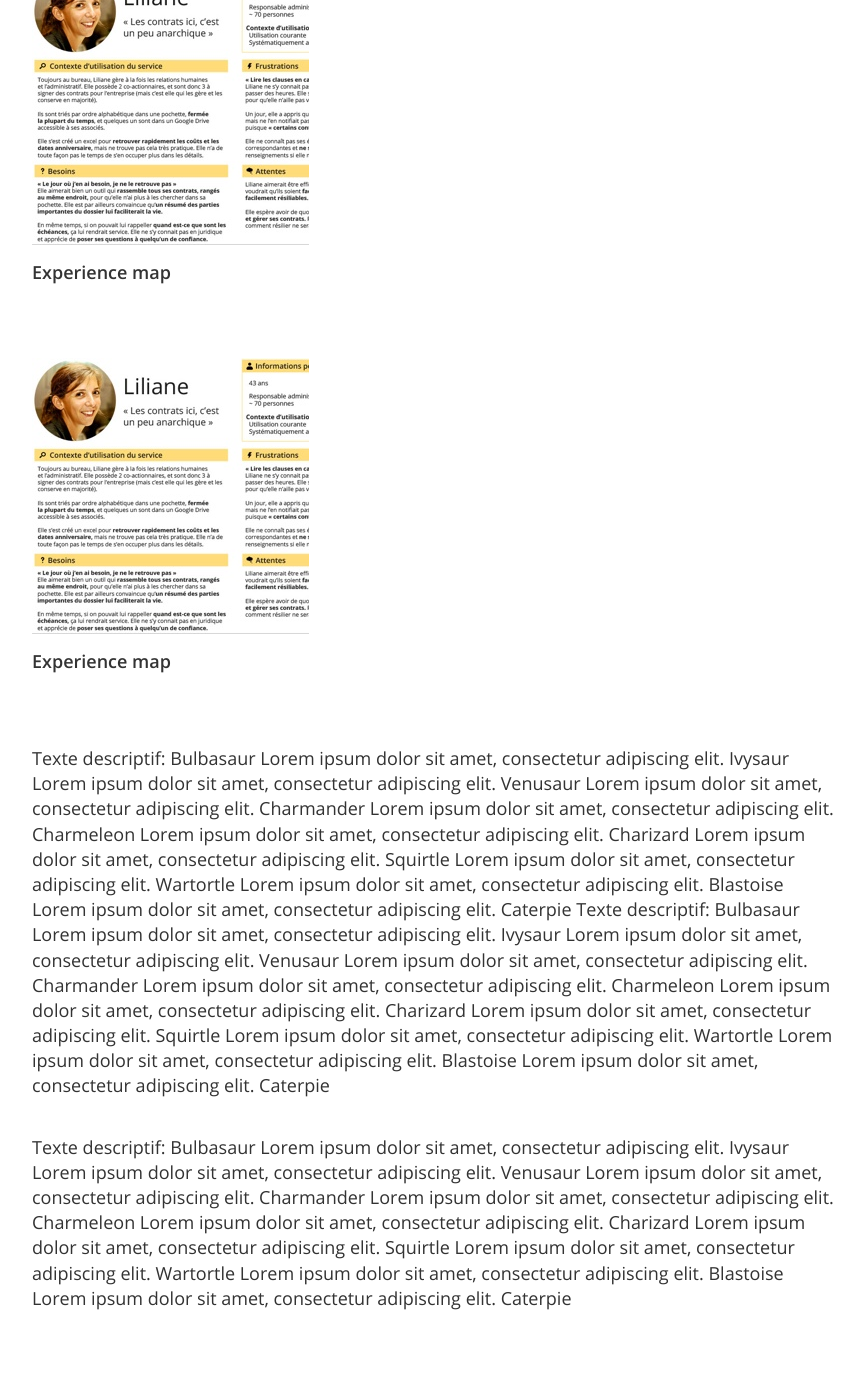
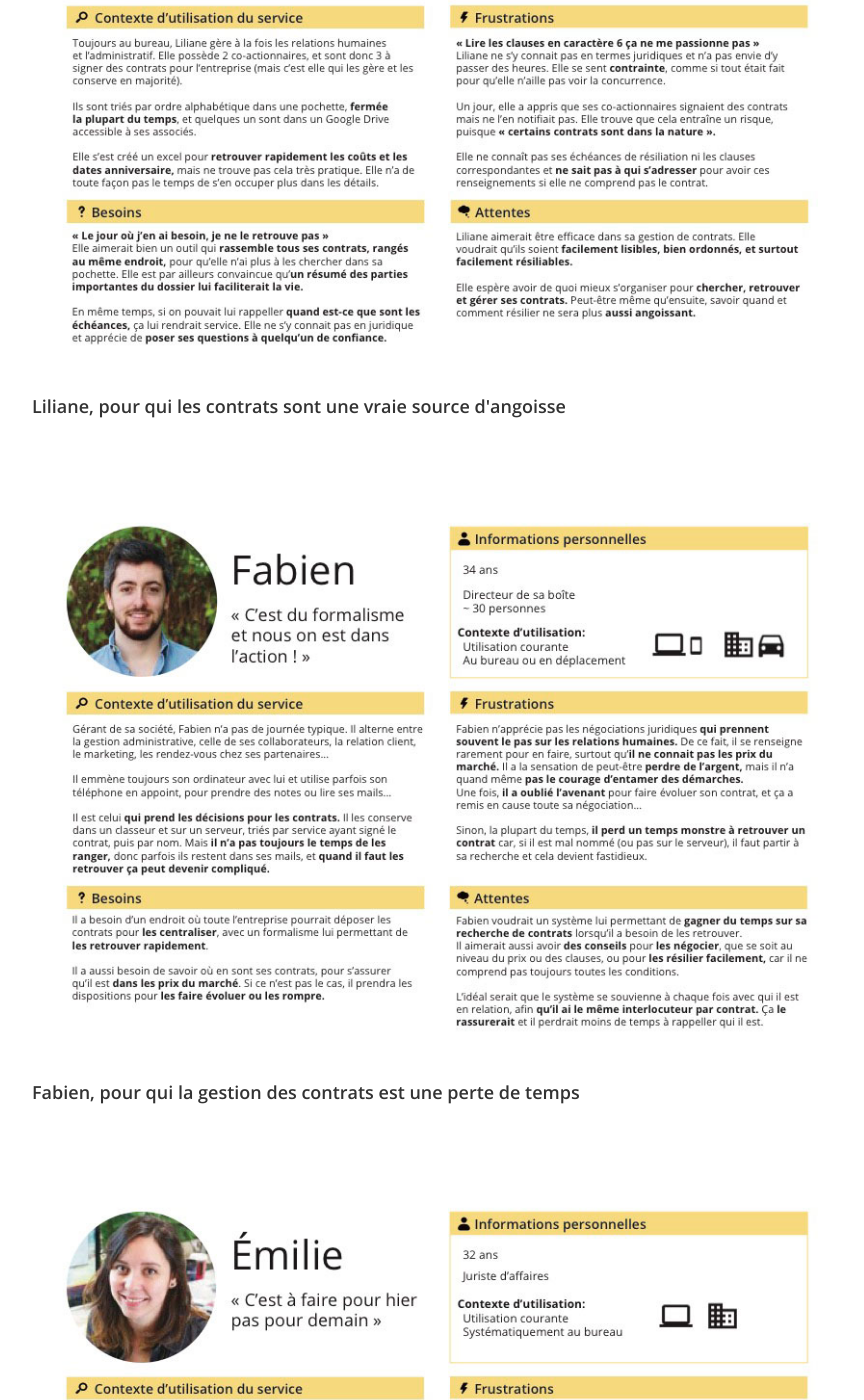
Before and after one commit to maiwann/folio, a Jekyll site: the page built from jekyll_folio2017/_projets/lexigone.md, in a window 1280 px wide and 1400 px high, scrolled down 1147 px. Shown: the whole window, without its empty margins (203-1067 px from the left). Built offline with Jekyll 4.4.1, drawn with Linux system fonts in a browser that asks for light colours; some web fonts are replaced; some of the changed text lies outside the part shown.

Commit message:
Rédaction Projet: Lexigone

```diff
--- a/jekyll_folio2017/_projets/lexigone.md
+++ b/jekyll_folio2017/_projets/lexigone.md
@@ -3,33 +3,50 @@ layout: projet
 title: Lexigone
 vignette_url: img/vignette/projets/lexigone.jpg
 problematique: Comment se déroule le processus de gestion d'un contrat ?
-competences: UX Design · Experience Map
+competences: Personae · Experience Map
 categories: ux
 bouton: null
 ---
 
+La start-up toulousaine Lexigone s’intéresse à la façon dont les PME gèrent leurs contrats, de leur création à leur résiliation, afin de pouvoir leur proposer un outil de suivi (évitant que ces contrats se retrouvent au fond d’un classeur jamais ouvert).
+
+En tant qu'UX Designer chez Occitech puis en indépendante, j’ai réalisé des entretiens utilisateurs avec différentes personnes (gérants de PME, responsables administratifs, RH), ainsi que des juristes chargés d’établir des contrats. Une fois ces données analysées, j’ai pu concevoir des personae et leur experience map.
+
+
 # Personae
 
+Un persona est une petite fiche décrivant un utilisateur afin de permettre aux concepteurs d'un produit de s'aligner sur la représentation qu'ils ont de leurs futurs usagers. Elle développe l'empathie et limite les stéréotypes en devenant un référentiel commun pour que l'équipe de conception sache pour qui ils créent.
+
+Pour ces personae, j'ai regroupé les informations issues des entretiens que j'ai triées selon 3 catégories de personnes. Leurs expériences dans la gestion de contrat étaient assez variées pour créer des profils différents, mais certaines problématiques étaient redondantes malgré tout (notamment la difficulté de retrouver ses contrats), signe d'une frustration à solutionner.
+
+
 <figure>
-  <img src="../img/projets/Experience_map_1.jpg" alt="Experience map 1">
-  <figcaption> Experience map </figcaption>
+  <img src="../img/projets/lexigone/Persona_Lexigone_1.jpg" alt="Persona">
+  <figcaption> Liliane, pour qui les contrats sont une vraie source d'angoisse </figcaption>
 </figure>
 
-Texte descriptif: Bulbasaur Lorem ipsum dolor sit amet, consectetur adipiscing elit. Ivysaur Lorem ipsum dolor sit amet, consectetur adipiscing elit. Venusaur Lorem ipsum dolor sit amet, consectetur adipiscing elit. Charmander Lorem ipsum dolor sit amet, consectetur adipiscing elit. Charmeleon Lorem ipsum dolor sit amet, consectetur adipiscing elit. Charizard Lorem ipsum dolor sit amet, consectetur adipiscing elit. Squirtle Lorem ipsum dolor sit amet, consectetur adipiscing elit. Wartortle Lorem ipsum dolor sit amet, consectetur adipiscing elit. Blastoise Lorem ipsum dolor sit amet, consectetur adipiscing elit. Caterpie
+<figure>
+  <img src="../img/projets/lexigone/Persona_Lexigone_2.jpg" alt="Persona">
+  <figcaption> Fabien, pour qui la gestion des contrats est une perte de temps </figcaption>
+</figure>
+
+<figure>
+  <img src="../img/projets/lexigone/Persona_Lexigone_3.jpg" alt="Persona">
+  <figcaption> Émilie gère des contrats toutes la journée, et souvent 3 en même temps !</figcaption>
+</figure>
 
 # Experience Map
 
+ L'Experience map est une cartographie des différents points importants synthétisant l’évolution des émotions durant une expérience.
+
+ Je représente ici les différentes étapes de la gestion de contrat, avec notamment les points de frustrations et les optimisations qu'un concepteur pourrait apporter.
+
 <figure>
-  <img src="../img/projets/Experience_map_1.jpg" alt="Experience map 1">
-  <figcaption> Experience map </figcaption>
+  <img src="../img/projets/lexigone/Experience_map_1.jpg" alt="Experience map">
+  <figcaption> Experience map synthétisant les pensées et émotions de Liliane </figcaption>
 </figure>
 
 <figure>
-  <img src="../img/projets/Experience_map_1.jpg" alt="Experience map 1">
-  <figcaption> Experience map </figcaption>
+  <img src="../img/projets/lexigone/Experience_map_2.jpg" alt="Experience map">
+  <figcaption> Experience map synthétisant les pensées et émotions de Fabien </figcaption>
 </figure>
-
-Texte descriptif: Bulbasaur Lorem ipsum dolor sit amet, consectetur adipiscing elit. Ivysaur Lorem ipsum dolor sit amet, consectetur adipiscing elit. Venusaur Lorem ipsum dolor sit amet, consectetur adipiscing elit. Charmander Lorem ipsum dolor sit amet, consectetur adipiscing elit. Charmeleon Lorem ipsum dolor sit amet, consectetur adipiscing elit. Charizard Lorem ipsum dolor sit amet, consectetur adipiscing elit. Squirtle Lorem ipsum dolor sit amet, consectetur adipiscing elit. Wartortle Lorem ipsum dolor sit amet, consectetur adipiscing elit. Blastoise Lorem ipsum dolor sit amet, consectetur adipiscing elit. Caterpie
-Texte descriptif: Bulbasaur Lorem ipsum dolor sit amet, consectetur adipiscing elit. Ivysaur Lorem ipsum dolor sit amet, consectetur adipiscing elit. Venusaur Lorem ipsum dolor sit amet, consectetur adipiscing elit. Charmander Lorem ipsum dolor sit amet, consectetur adipiscing elit. Charmeleon Lorem ipsum dolor sit amet, consectetur adipiscing elit. Charizard Lorem ipsum dolor sit amet, consectetur adipiscing elit. Squirtle Lorem ipsum dolor sit amet, consectetur adipiscing elit. Wartortle Lorem ipsum dolor sit amet, consectetur adipiscing elit. Blastoise Lorem ipsum dolor sit amet, consectetur adipiscing elit. Caterpie
-
-Texte descriptif: Bulbasaur Lorem ipsum dolor sit amet, consectetur adipiscing elit. Ivysaur Lorem ipsum dolor sit amet, consectetur adipiscing elit. Venusaur Lorem ipsum dolor sit amet, consectetur adipiscing elit. Charmander Lorem ipsum dolor sit amet, consectetur adipiscing elit. Charmeleon Lorem ipsum dolor sit amet, consectetur adipiscing elit. Charizard Lorem ipsum dolor sit amet, consectetur adipiscing elit. Squirtle Lorem ipsum dolor sit amet, consectetur adipiscing elit. Wartortle Lorem ipsum dolor sit amet, consectetur adipiscing elit. Blastoise Lorem ipsum dolor sit amet, consectetur adipiscing elit. Caterpie
```
Also changed, not shown: toDo.md (+13 -4 lines), jekyll_folio2017/img/projets/Experience_map_1.jpg (deleted), jekyll_folio2017/img/projets/lexigone/Experience_map_1.jpg (added), jekyll_folio2017/img/projets/lexigone/Experience_map_2.jpg (added), jekyll_folio2017/img/projets/lexigone/Persona_Lexigone_1.jpg (added), jekyll_folio2017/img/projets/lexigone/Persona_Lexigone_2.jpg (added), jekyll_folio2017/img/projets/lexigone/Persona_Lexigone_3.jpg (added), jekyll_folio2017/img/vignette/projets/lexigone.jpg, jekyll_folio2017/img/vignette/projets/lexigone_2.jpg (added).
